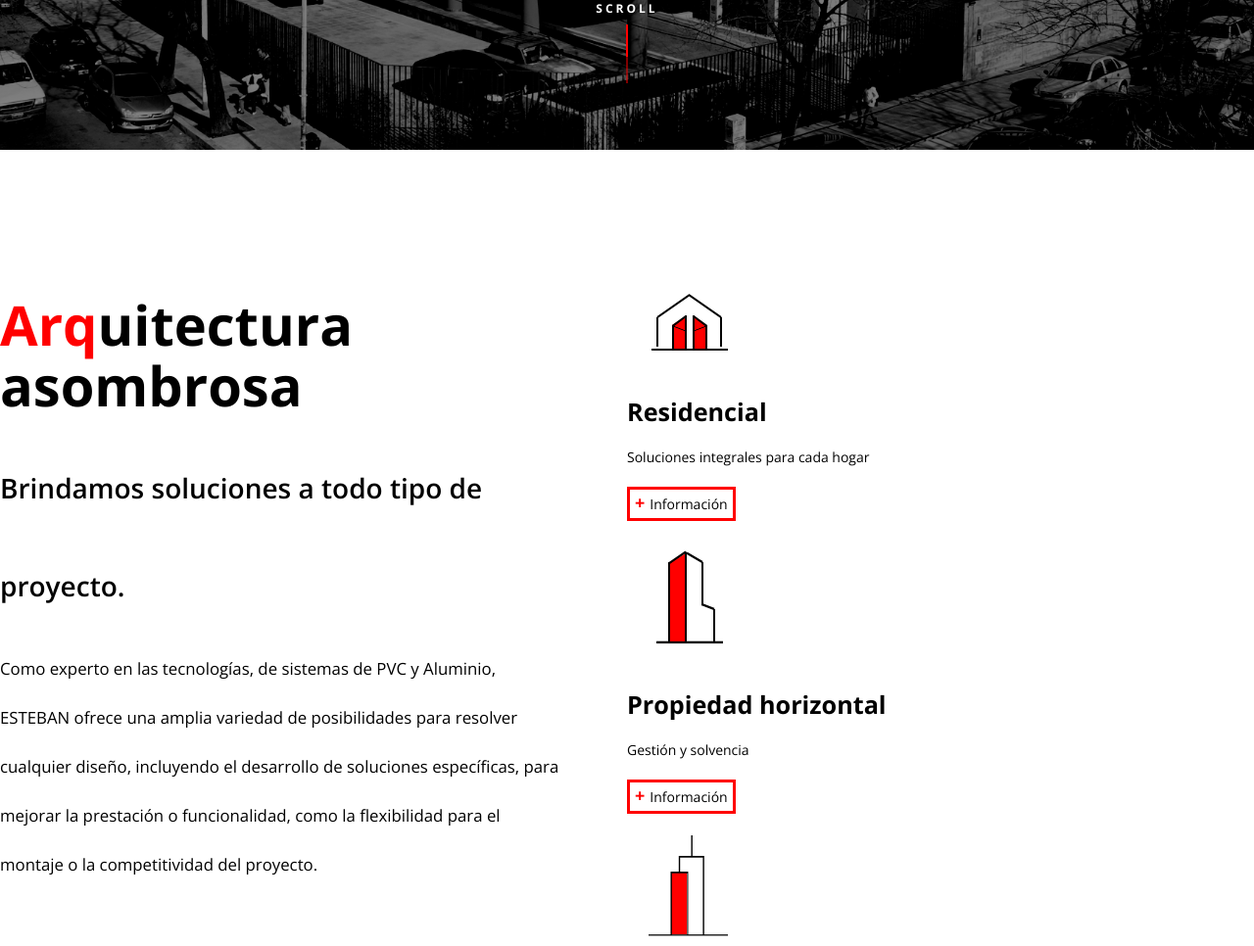
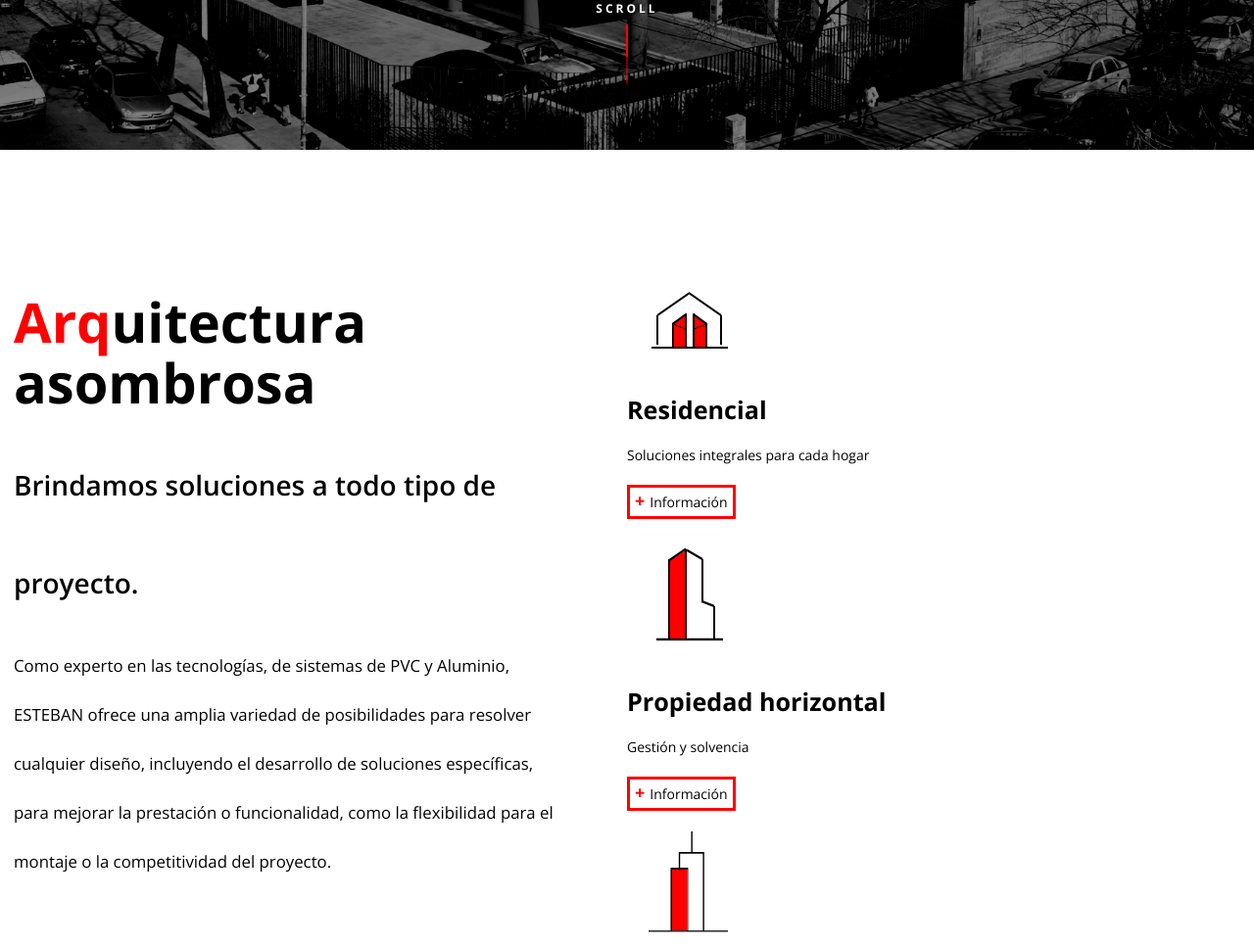
Before and after one commit to leomarsico89/DesignEsteban, a website: page public/index.html in a window 1280 px wide. Shown: the part 647-1613 px from the top of the page at 98% size. Drawn offline with nearby package versions, Linux system fonts and the light colour scheme.

Commit message:
css generico

```diff
--- a/public/css/styles.css
+++ b/public/css/styles.css
@@ -144,6 +144,15 @@ header .nav input#hamburguer:checked ~ .nav_header{
 
 
 
+
+/****************
+	Contenido
+
+*****************/
+.section {
+	padding-left: 1em;
+	padding-right: 1em;
+}
 
 
 
```
